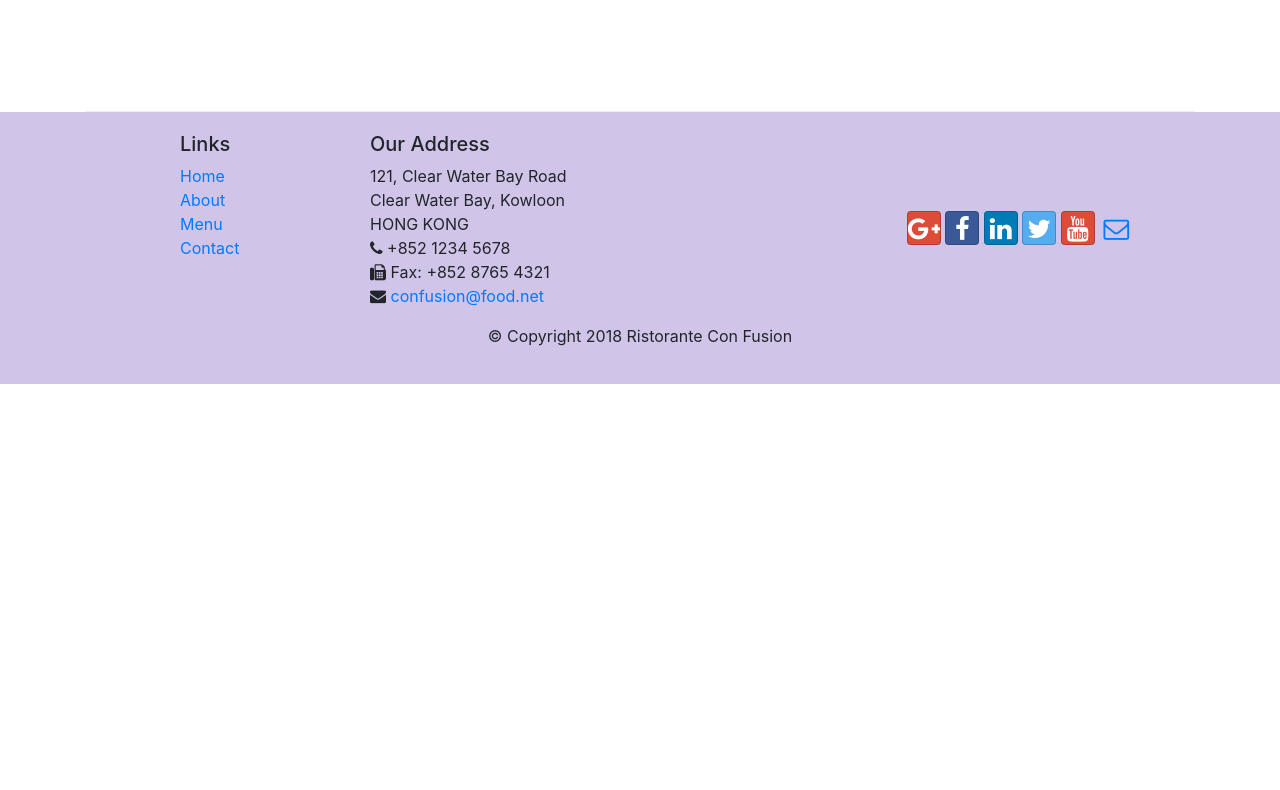
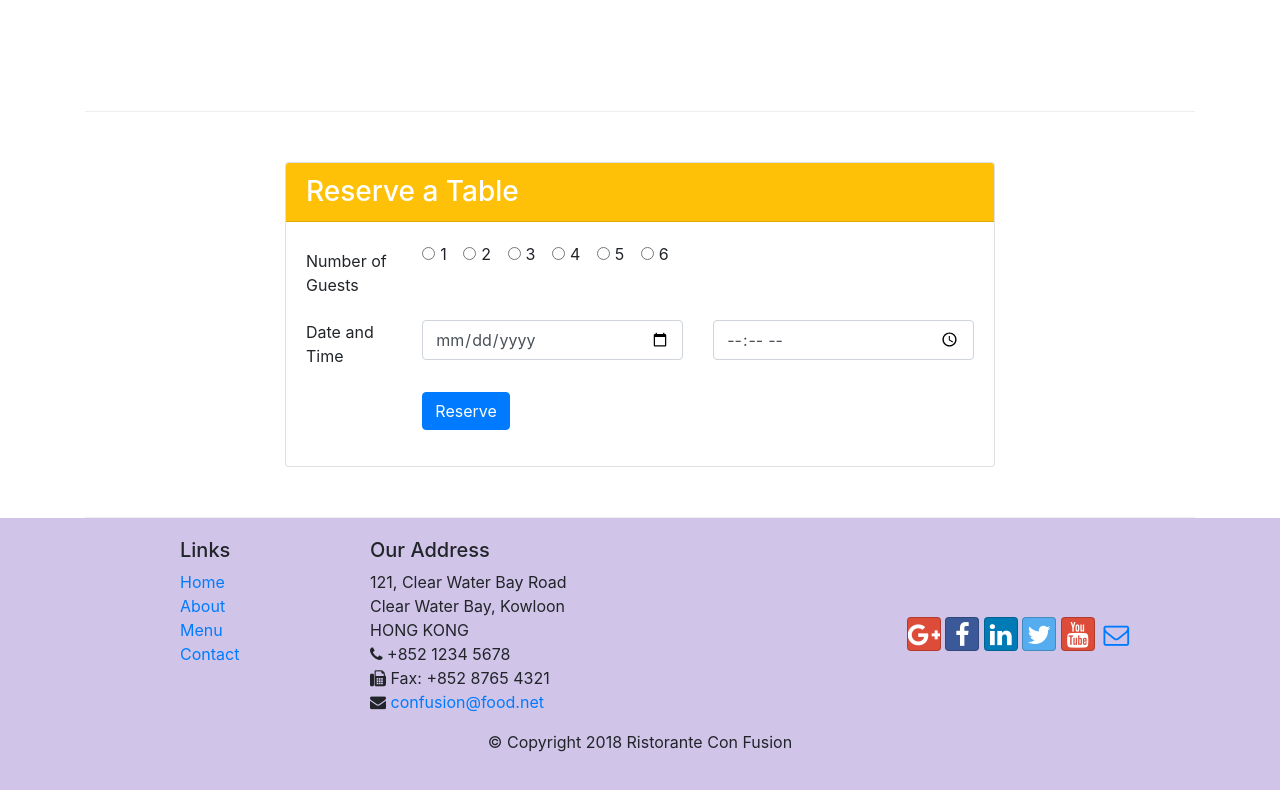
Before and after one commit to Abel-Slk/restaurant-app-bootstrap, a website: page index.html in a window 1280 px wide. Shown: the part 1422-2212 px from the top of the page. Before the commit the page ends 1806 px from the top, so only its background shows below. Drawn offline with nearby package versions, Linux system fonts and the light colour scheme.

Commit message:
assignment 2

```diff
--- a/index.html
+++ b/index.html
@@ -70,8 +70,13 @@
                     <h1>Ristorante con Fusion</h1>
                     <p>We take inspiration from the World's best cuisines, and create a unique fusion experience. Our lipsmacking creations will tickle your culinary senses!</p>
                 </div>
+
                 <div class="col-12 col-sm align-self-center">
                     <img src="img/logo.png" class="img-fluid">
+                </div>
+
+                <div class="col-12 col-sm align-self-center">
+                    <a role="button" class="btn btn-warning btn-sm" href="#reserveTable">Reserve Table</a>
                 </div>
             </div>
         </div>
@@ -86,7 +91,7 @@
                 <div class="media"> <!-- for a media object -->
                     <img class="d-flex mr-3 img-thumbnail align-self-center" src="img/uthappizza.png" alt="uthappizza">
                     <!-- img-thumbnail gives an image a rounded 1px border appearance -->
-                    <!-- why we are using d-flex here - prob because of Flexbug #12 described at https://getbootstrap.com/docs/4.0/layout/media-object/-->
+                    <!-- why we are using d-flex here - prob because of "Flexbug #12" described at https://getbootstrap.com/docs/4.0/layout/media-object/-->
                     <!-- d-flex sets "display: flex;" in CSS (I guess this is a substitution for float / abs pos) -->
                     <!-- https://developer.mozilla.org/en-US/docs/Web/CSS/display -->
                     <!-- https://developer.mozilla.org/en-US/docs/Web/CSS/CSS_Flexible_Box_Layout -->
@@ -105,9 +110,17 @@
             <div class="col-12 col-sm-4 col-md-3">
                 <h3>This Month's Promotions</h3>
             </div>
+
             <div class="col col-sm col-md">
-                <h2>Weekend Grand Buffet</h2>
-                <p class="d-none d-sm-block">Featuring mouthwatering combinations with a choice of five different salads, six enticing appetizers, six main entrees and five choicest desserts. Free flowing bubbly and soft drinks. All for just $19.99 per person </p>
+                <div class="media">
+
+                    <div class="media-body">
+                        <h2 class="mt-0">Weekend Grand Buffet <span class="badge badge-danger">NEW</span></h2>
+                        <p class="d-none d-sm-block">Featuring mouthwatering combinations with a choice of five different salads, six enticing appetizers, six main entrees and five choicest desserts. Free flowing bubbly and soft drinks. All for just $19.99 per person </p>
+                    </div>
+
+                    <img src="img/buffet.png" class="d-flex ml-3 img-thumbnail align-self-center" alt="buffet">
+                </div>
             </div>
         </div>
 
@@ -126,6 +139,89 @@
                     </div>
                 </div>
             </div>
+        </div>
+
+        <div class="row row-content align-items-center justify-content-center">
+            <div class="col-12 col-sm-8">
+                <div class="card" id="reserveTable">
+
+                    <h3 class="card-header bg-warning text-white">Reserve a Table</h3>
+
+                    <div class="card-body">
+                        <form>
+                            <div class="form-group row">
+
+                                <div class="col-12 col-md-2">
+                                    <label for="numberOfGuests" class="col-form-label">Number of Guests</label>
+                                    <!-- Earlier we had the col-md-2 class in label, but here it didn't work properly in label - I guess because this label is without for (we're using it for a set of radio buttons). So I enclosed the label in a div and added the col-md-2 class there, and this solved the problem of the label and radio buttons stacking on top of each other-->
+                                </div>
+
+                                <div class="col-12 col-md" id="numberOfGuests">
+                                    <div class="form-check form-check-inline">
+                                        <input class="form-check-input" type="radio" name="numOfGuests" id="inlineRadio1" value="1">
+                                        <label class="form-check-label" for="inlineRadio1">1</label>
+                                    </div>
+                                    <!-- We need to wrap each pair of input+label in a <div class="form-check form-check-inline"> (that's because we're placing radio buttons horizontally, and without this they won't be formatted properly) -->
+
+                                    <div class="form-check form-check-inline">
+                                        <input class="form-check-input" type="radio" name="numOfGuests" id="inlineRadio2" value="2">
+                                        <label class="form-check-label" for="inlineRadio2">2</label>
+                                    </div>
+
+                                    <div class="form-check form-check-inline">
+                                        <input class="form-check-input" type="radio" name="numOfGuests" id="inlineRadio3" value="3">
+                                        <label class="form-check-label" for="inlineRadio3">3</label>
+                                    </div>
+
+                                    <div class="form-check form-check-inline">
+                                        <input class="form-check-input" type="radio" name="numOfGuests" id="inlineRadio4" value="4">
+                                        <label class="form-check-label" for="inlineRadio4">4</label>
+                                    </div>
+
+                                    <div class="form-check form-check-inline">
+                                        <input class="form-check-input" type="radio" name="numOfGuests" id="inlineRadio5" value="5">
+                                        <label class="form-check-label" for="inlineRadio5">5</label>
+                                    </div>
+
+                                    <div class="form-check form-check-inline">
+                                        <input class="form-check-input" type="radio" name="numOfGuests" id="inlineRadio6" value="6">
+                                        <label class="form-check-label" for="inlineRadio6">6</label>
+                                    </div>
+
+
+                                </div>
+
+                            </div>
+
+                            <div class="form-group row">
+                                <div class="col-12 col-md-2" id="dateAndTime">
+                                    <label for="dateAndTime">Date and Time</label>
+                                </div>
+
+                                <div class="col-12 col-md">
+                                    <input type="date" class="form-control" id="date" name="date"> <!-- placeholders don't seem to work for date and time - but that's actually better! Cause we're not typing them in manually anyway! -->
+                                </div>
+
+                                <div class="col-12 col-md">
+                                    <input type="time" class="form-control" id="time" name="time">
+                                </div>
+                            </div>
+
+                            <div class="form-group row">
+                                <div class="col-12 col-md-10 offset-md-2">
+                                    <button type="submit" class="btn btn-primary">
+                                        Reserve
+                                    </button>
+                                </div>
+                            </div>
+
+
+                        </form>
+                    </div>
+
+                </div>
+            </div>
+
         </div>
     </div>
 
```
